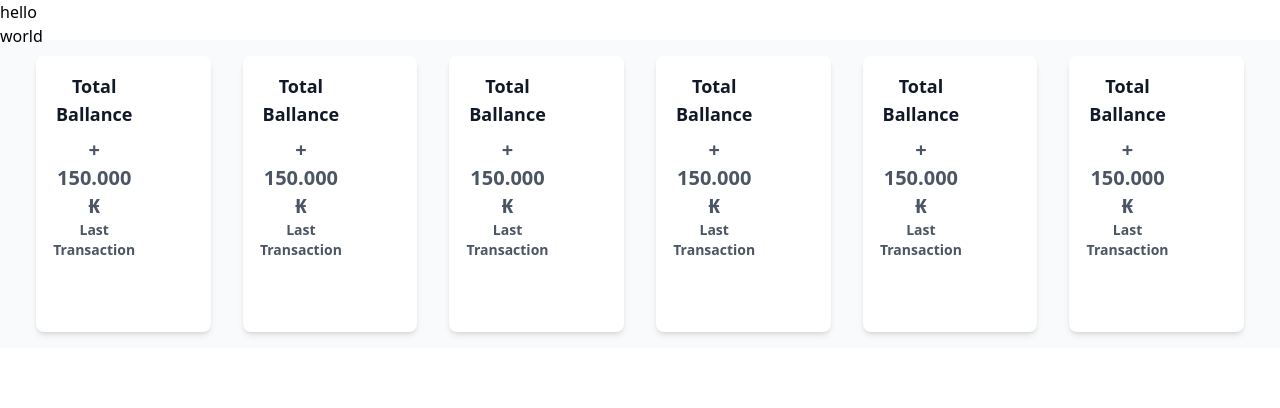
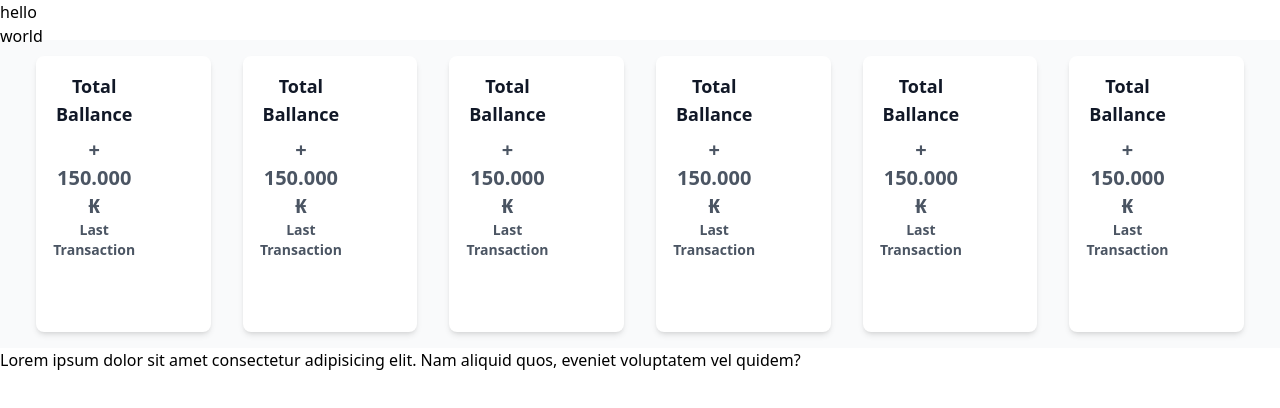
Before and after one commit to Isroiljon5355/itpayti, a website: page src/index.html in a window 1280 px wide. Drawn offline with Linux system fonts and the light colour scheme; some icons are missing.

Commit message:
footer add

```diff
--- a/src/index.html
+++ b/src/index.html
@@ -139,6 +139,9 @@
 
             </div>
     </section>
+    <footer>
+        <p>Lorem ipsum dolor sit amet consectetur adipisicing elit. Nam aliquid quos, eveniet voluptatem vel quidem?</p>
+    </footer>
 
 
 
```
